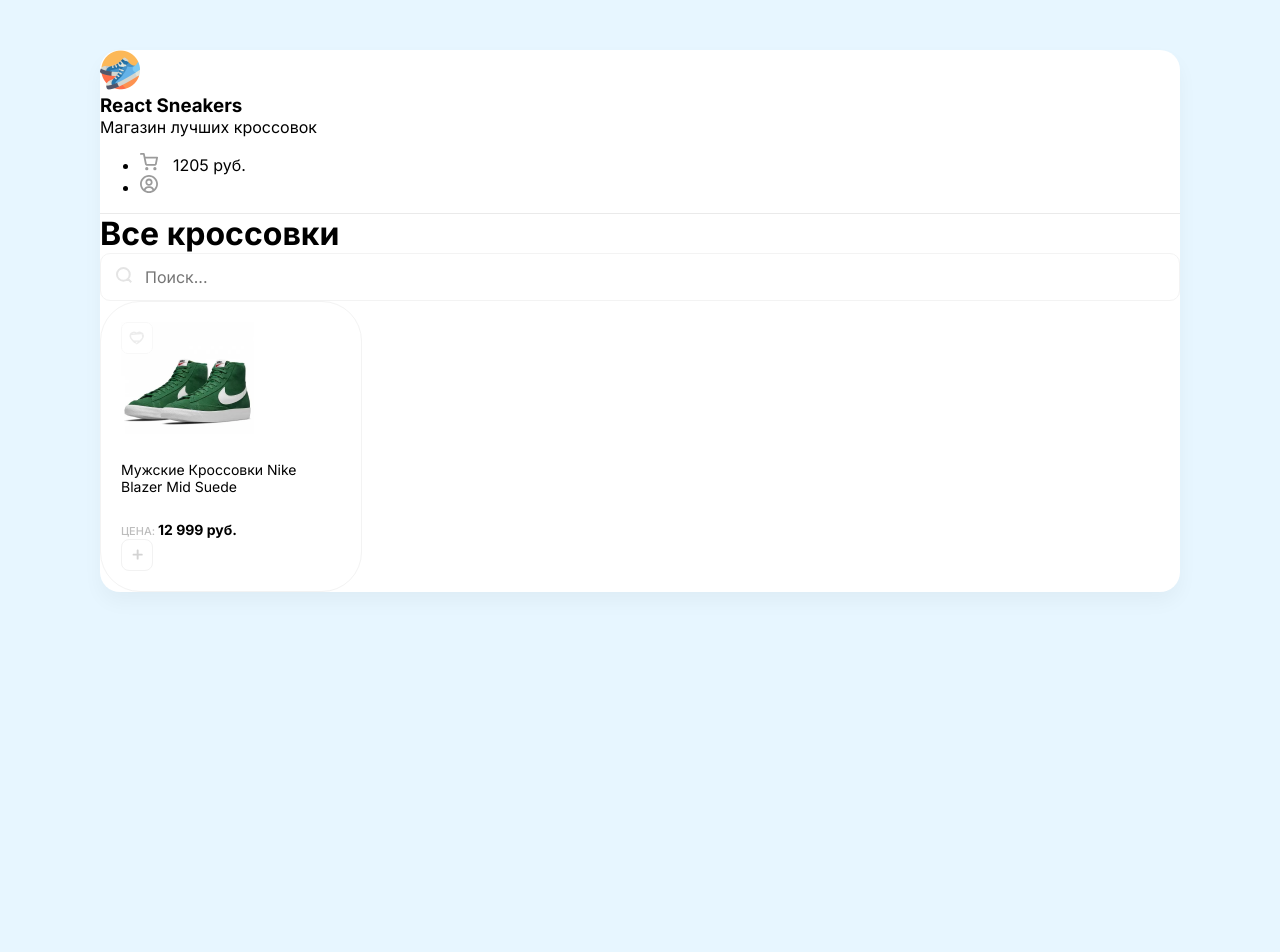
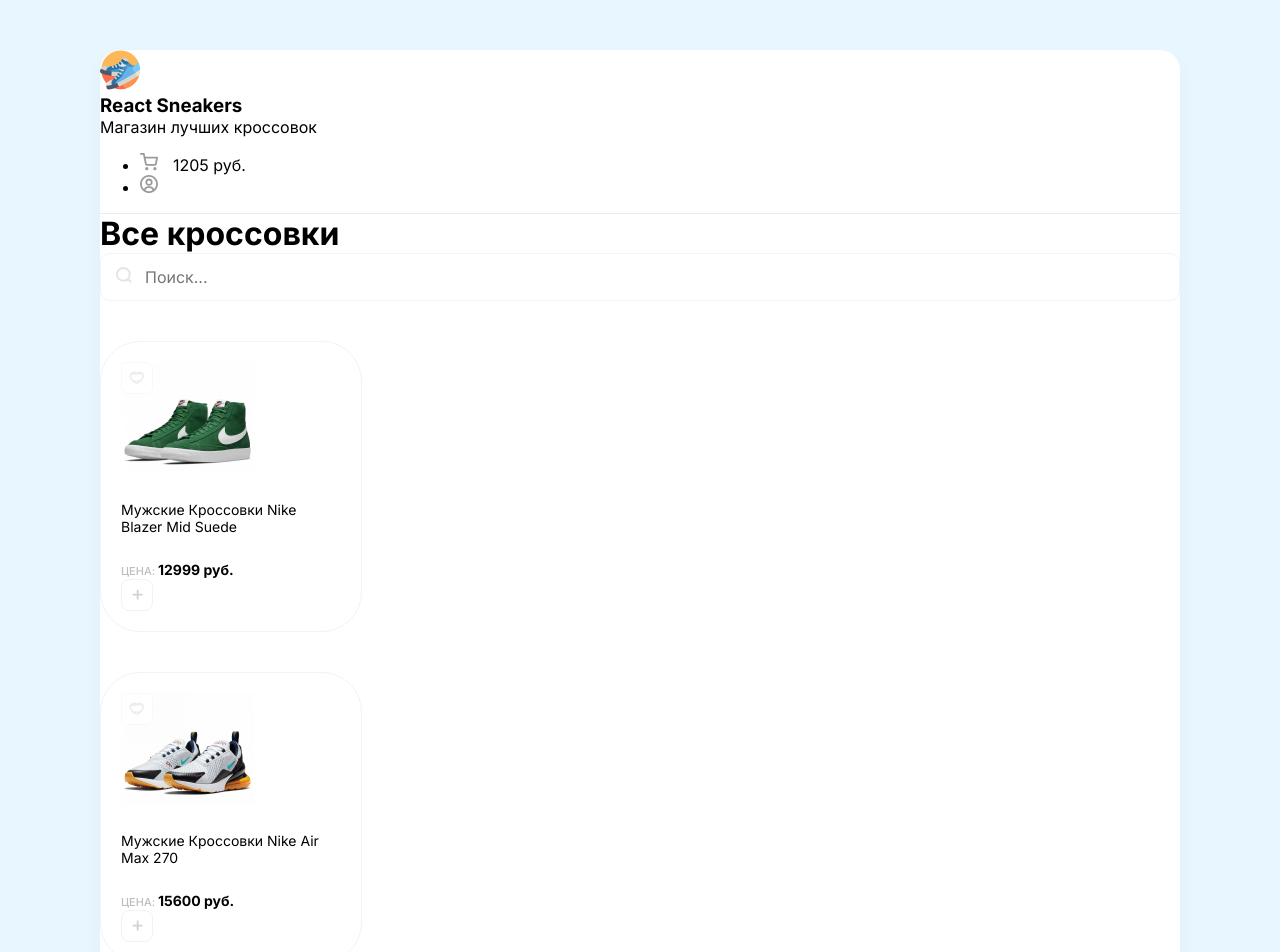
Before and after one commit to bondarkoff/react-sneakers, a React (Create React App) app: page / in a window 1280 px wide. Shown: the top 952 px of the page. Before the commit the page ends 800 px from the top, so only its background shows below. Built offline with nearby package versions, Linux system fonts and the light colour scheme.

Commit message:
stylized css-modules (experimental) + props'

```diff
--- a/src/App.js
+++ b/src/App.js
@@ -1,6 +1,13 @@
 import Card from "./components/Card";
-import Header from "./components/Header";
+import Header from "./Header";
 import Drawer from "./components/Drawer";
+
+const arr = [
+  {title: 'Мужские Кроссовки Nike Blazer Mid Suede', price: 12999, imageUrl:'img/sneakers/item-1.png'},
+  {title: 'Мужские Кроссовки Nike Air Max 270', price: 15600, imageUrl:'img/sneakers/item-2.png'},
+  {title: 'Мужские Кроссовки Nike Blazer Mid Suede', price: 8499, imageUrl:'img/sneakers/item-3.png'},
+  {title: 'Кроссовки Puma X Aka Boku Future Rider', price: 8999, imageUrl:'img/sneakers/item-4.png'},
+];
 
 
 function App() {
@@ -17,7 +24,9 @@
           </div>
         </div>
         <div className="d-flex">
-          <Card />
+          {arr.map((obj) => (
+            <Card title={obj.title} price={obj.price} imageUrl={obj.imageUrl} onClick={() => console.log(obj)}/>
+          ))}
         </div>
       </div>
     </div>
--- /dev/null
+++ b/src/components/Card/Card.module.scss
@@ -0,0 +1,36 @@
+.card {
+    margin-top: 40px;
+    margin-right: 30px;
+    border: 1px solid #f3f3f3;
+    padding: 20px;
+    width: 220px;
+    border-radius: 40px;
+    transition: all 0.2s ease-in-out;
+    &:hover {
+      box-shadow: 0px 14px 30px rgba(0, 0, 0, 0.05);
+      transform: translateY(-5px);
+    }
+    .favourite {
+      position: absolute;
+      cursor: pointer;
+    }
+    h5 {
+      font-weight: 400;
+      font-size: 14px;
+      line-height: 17px;
+      color: #000000;
+    }
+    span {
+      font-weight: 500;
+      font-size: 11px;
+      line-height: 13px;
+      text-transform: uppercase;
+      color: #BDBDBD;
+    }
+    b {
+      font-weight: 700;
+      font-size: 14px;
+      line-height: 17px;
+      color: #000000;
+    }
+  }
--- a/src/components/Card.js
+++ b/src/components/Card/index.js
@@ -1,17 +1,19 @@
-function Card() {
+import styles from './Card.module.scss'
+
+function Card(props) {
     return (
-        <div className="card mt-40 mr-40">
-            <div className="favourite">
+        <div className={styles.card}>
+            <div className={styles.favourite}>
                 <img src="/img/heart-unliked.svg" alt="Unliked" />
             </div>
-            <img width={133} height={112} src="/img/sneakers/item-1.png" alt="Sneakers" />
-            <h5>Мужские Кроссовки Nike Blazer Mid Suede</h5>
+            <img width={133} height={112} src={props.imageUrl} alt="Sneakers" />
+            <h5>{props.title}</h5>
             <div className="d-flex justify-between align-center">
                 <div className="d-flex flex-column">
                     <span>Цена: </span>
-                    <b>12 999 руб.</b>
+                    <b>{props.price} руб.</b>
                 </div>
-            <button className="button">
+            <button className="button" onClick={props.onClick}>
                 <img width={11} height={11} src="/img/plus.svg" alt="Plus" />
             </button>
             </div>
--- /dev/null
+++ b/src/components/Drawer/Drawer.module.scss
@@ -0,0 +1,111 @@
+.drawer {
+    display: flex;
+    flex-direction: column;
+    position: absolute;
+    height: 100%;
+    width: 420px;
+    right: 0;
+    padding: 30px;
+    background: #FFFFFF;
+    box-shadow: -10px 4px 24px rgba(0, 0, 0, 0.1);
+    h2 {
+      margin: 0;
+
+    }
+    .items {
+        display: flex;
+        overflow: auto;
+        margin-bottom: 40px;
+        flex: 1;
+        flex-direction: column;
+    }
+}
+
+.overlay {
+    position: absolute;
+    left: 0;
+    top: 0;
+    width: 100%;
+    height: 100%;
+    background-color:rgba(0, 0, 0, 0.1);
+    z-index: 1;
+}
+
+.cartItem {
+    margin-bottom: 20px;
+    display: flex;
+    align-items: center;
+    border: 1px solid #f3f3f3;
+    border-radius: 20px;
+    overflow: hidden;
+    padding: 20px;
+    p, b {
+      font-size: 14px;
+      margin: 0;
+    }
+
+
+    .removeBtn {
+      opacity: 0.5;
+      transition: all 0.2s ease-in-out;
+      cursor: pointer;
+      &:hover {
+        opacity: 1;
+      }
+    }
+}
+
+
+.cartTotalBlock {
+    ul {
+      margin-bottom: 30px !important;
+      li {
+        display: flex;
+        align-items: center;
+        margin-bottom: 20px;
+        div {
+          flex: 1;
+          height: 1px;
+          border-bottom: 1px dashed #dfdfdf
+        }
+      }
+    }
+}
+
+// .greenButton {
+//     position: relative;
+//       &:hover {
+//         img {
+//           transform: translateX(5px);
+//         }
+//       }
+//       img {
+//         transition: all 0.14s ease-in-out;
+//         position: absolute;
+//         top: 20px;
+//         right: 30px;
+//     }
+//   }
+
+  .greenButton {
+    width: 100%;
+    width: 325px;
+    height: 55px;
+    background: #9DD558;
+    border-radius: 18px;
+    border: none;
+    cursor: pointer;
+
+    font-weight: 600;
+    font-size: 16px;
+    line-height: 19px;
+    text-align: center;
+    color: #FFFFFF;
+    transition: all .2s ease-in-out;
+    &:hover {
+      background: lighten($color: #9dd558, $amount: 5%)
+    }
+    &:active {
+      background: darken($color: #9dd558, $amount: 5%)
+    }
+}
--- a/src/components/Drawer.js
+++ b/src/components/Drawer/index.js
@@ -1,30 +1,30 @@
+import styles from './Drawer.module.scss'
+
 function Drawer() {
     return (
-        <div style={{display: 'none'}} className="overlay">
-            <div className="drawer d-flex flex-column">
-                <h2 className="d-flex justify-between mb-30">Корзина <img className="removeBtn cu-p" src="/img/btn-remove.svg" alt="Remove" /></h2>
-                <div className="items">
-                    <div className="cartItem d-flex align-center mb-20">
+        <div style={{display: "none"}} className={styles.overlay}>
+            <div className={styles.drawer}>
+                <h2 className="d-flex justify-between mb-30">Корзина <img className={styles.removeBtn} src="/img/btn-remove.svg" alt="Remove" /></h2>
+                <div className={styles.items}>
+                    <div className={styles.cartItem}>
                         <img className="mr-20" width={70} height={70} src="/img/sneakers/item-1.png" alt="Sneakers" />
-                        {/* <div style={{ backgroundImage: 'url(/img/skeakers/item-1.png)' }} className="cartItemImg"></div> */}
                         <div className="mr-20">
                         <p className="mb-5">Мужские Кроссовки Nike Air Max 270</p>
                         <b>12 999 руб.</b>
                         </div>
-                        <img className="removeBtn" src="/img/btn-remove.svg" alt="Remove" />
+                        <img className={styles.removeBtn} src="/img/btn-remove.svg" alt="Remove" />
                     </div>
-                    <div className="cartItem d-flex align-center mb-20">
+                    <div className={styles.cartItem}>
                         <img className="mr-20" width={70} height={70} src="/img/sneakers/item-3.png" alt="Sneakers" />
-                        {/* <div style={{ backgroundImage: 'url(/img/skeakers/item-1.png)' }} className="cartItemImg"></div> */}
                         <div className="mr-20">
                         <p className="mb-5">Мужские Кроссовки Nike Air Max 270</p>
                         <b>12 999 руб.</b>
                         </div>
-                        <img className="removeBtn" src="/img/btn-remove.svg" alt="Remove" />
+                        <img className={styles.removeBtn} src="/img/btn-remove.svg" alt="Remove" />
                     </div>
                 </div>
 
-                <div className="cartTotalBlock">
+                <div className={styles.cartTotalBlock}>
                     <ul>
                         <li className="d-flex">
                             <span>Итого: </span>
@@ -37,7 +37,7 @@
                             <b>1074 руб. </b>
                         </li>
                     </ul>
-                    <button className="greenButton">Оформить заказ <img src="/img/arrow.svg" alt="Arrow" /></button>
+                    <button className={styles.greenButton}>Оформить заказ <img src="/img/arrow.svg" alt="Arrow" /></button>
                 </div>
             </div>
         </div>
--- a/src/index.scss
+++ b/src/index.scss
@@ -33,40 +33,6 @@
   }
 }
 
-.card {
-  border: 1px solid #f3f3f3;
-  padding: 20px;
-  width: 220px;
-  border-radius: 40px;
-  transition: all 0.2s ease-in-out;
-  &:hover {
-    box-shadow: 0px 14px 30px rgba(0, 0, 0, 0.05);
-    transform: translateY(-5px);
-  }
-  .favourite {
-    position: absolute;
-    cursor: pointer;
-  }
-  h5 {
-    font-weight: 400;
-    font-size: 14px;
-    line-height: 17px;
-    color: #000000;
-  }
-  span {
-    font-weight: 500;
-    font-size: 11px;
-    line-height: 13px;
-    text-transform: uppercase;
-    color: #BDBDBD;
-  }
-  b {
-    font-weight: 700;
-    font-size: 14px;
-    line-height: 17px;
-    color: #000000;
-  }
-}
 
 .button {
   background: #fff;
@@ -90,107 +56,3 @@
     width: 200px;
   }
 }
-
-.overlay {
-  position: absolute;
-  left: 0;
-  top: 0;
-  width: 100%;
-  height: 100%;
-  background-color:rgba(0, 0, 0, 0.1);
-  z-index: 1;
-}
-
-.drawer {
-  position: absolute;
-  height: 100%;
-  width: 420px;
-  right: 0;
-  padding: 30px;
-  background: #FFFFFF;
-  box-shadow: -10px 4px 24px rgba(0, 0, 0, 0.1);
-  h2 {
-    margin: 0;
-
-  }
-  .items {
-    overflow: auto;
-    margin-bottom: 40px;
-    flex: 1;
-  }
-}
-
-.cartItem {
-  border: 1px solid #f3f3f3;
-  border-radius: 20px;
-  overflow: hidden;
-  padding: 20px;
-  p, b {
-    font-size: 14px;
-    margin: 0;
-  }
-
-
-  .removeBtn {
-    opacity: 0.5;
-    transition: all 0.2s ease-in-out;
-    cursor: pointer;
-    &:hover {
-      opacity: 1;
-    }
-  }
-}
-
-.cartTotalBlock {
-  ul {
-    margin-bottom: 30px !important;
-    li {
-      display: flex;
-      align-items: center;
-      margin-bottom: 20px;
-      div {
-        flex: 1;
-        height: 1px;
-        border-bottom: 1px dashed #dfdfdf
-      }
-    }
-  }
-
-  .greenButton {
-    position: relative;
-      &:hover {
-        img {
-          transform: translateX(5px);
-        }
-      }
-      img {
-        transition: all 0.14s ease-in-out;
-        position: absolute;
-        top: 20px;
-        right: 30px;
-    }
-  }
-
-  .greenButton {
-    width: 100%;
-    width: 325px;
-    height: 55px;
-    background: #9DD558;
-    border-radius: 18px;
-    border: none;
-    cursor: pointer;
-
-    font-weight: 600;
-    font-size: 16px;
-    line-height: 19px;
-    text-align: center;
-    color: #FFFFFF;
-    transition: all .2s ease-in-out;
-    &:hover {
-      background: lighten($color: #9dd558, $amount: 5%)
-    }
-    &:active {
-      background: darken($color: #9dd558, $amount: 5%)
-    }
-  }
-}
```
Also changed, not shown: src/Header.js (renamed from src/components/Header.js).
